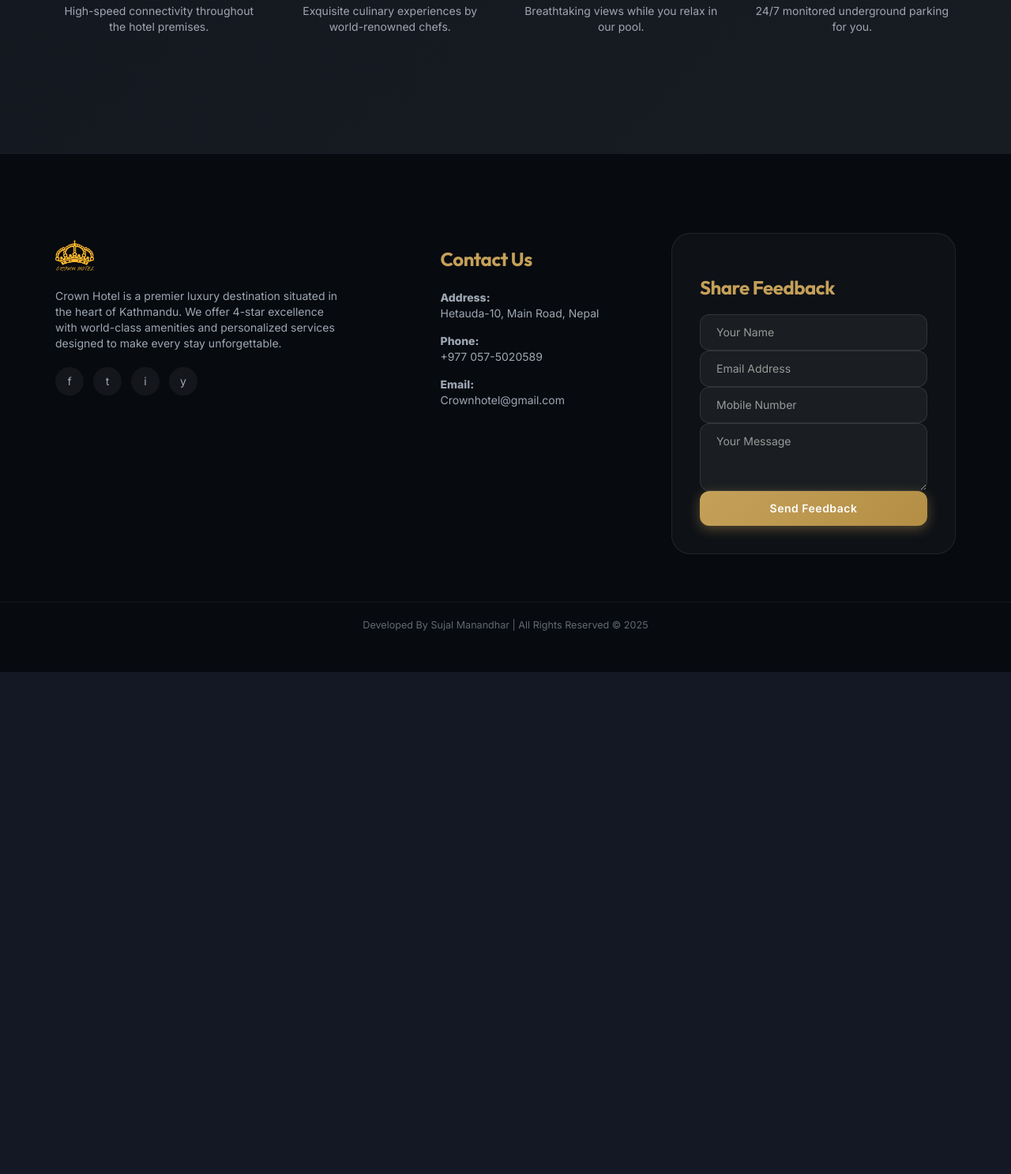
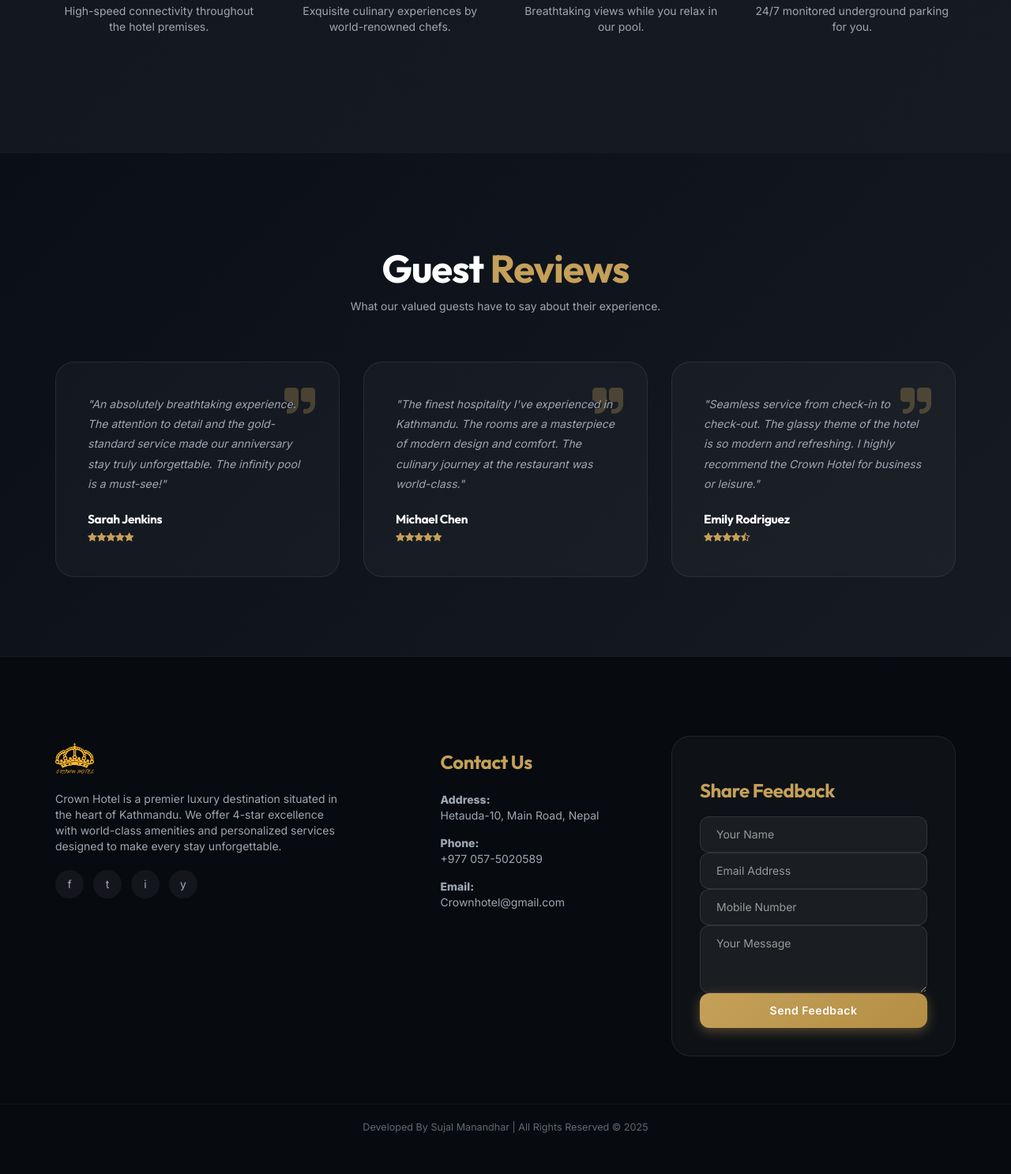
Before and after one commit to Sujal-Manandhar/Hotel-Management-System, a PHP site: page / in a window 1280 px wide. Shown: the part 2620-4107 px from the top of the page at 79% size. Before the commit the page ends 3471 px from the top, so only its background shows below. Run offline with PHP 8.4, Linux system fonts and the light colour scheme; a user stored in the database is signed in; data comes from the database, SQL or seed files in the repository.

Commit message:
Add Customer Reviews section with professional styling and motion

```diff
--- a/css/style.css
+++ b/css/style.css
@@ -372,3 +372,58 @@ h1 {
   opacity: 1;
   transform: translateY(0);
 }
+
+/* Customer Review Styles */
+.reviews-section {
+  padding: 100px 0;
+  background: var(--bg-gradient);
+}
+
+.review-card {
+  background: var(--glass-bg);
+  border: 1px solid var(--glass-border);
+  border-radius: 24px;
+  padding: 40px;
+  height: 100%;
+  transition: all 0.4s ease;
+  position: relative;
+}
+
+.review-card:hover {
+  transform: translateY(-10px);
+  border-color: var(--primary-color);
+}
+
+.review-quote {
+  font-size: 3em;
+  color: var(--primary-color);
+  opacity: 0.3;
+  position: absolute;
+  top: 20px;
+  right: 30px;
+}
+
+.review-text {
+  font-style: italic;
+  line-height: 1.8;
+  color: var(--text-secondary);
+  margin-bottom: 25px;
+}
+
+.review-author {
+  display: flex;
+  align-items: center;
+  gap: 15px;
+}
+
+.author-info h4 {
+  margin: 0;
+  color: #fff;
+  font-size: 1.1em;
+}
+
+.star-rating {
+  color: var(--primary-color);
+  font-size: 0.9em;
+  margin-top: 5px;
+}
--- a/index.php
+++ b/index.php
@@ -140,6 +140,67 @@ include 'connection.php';
 </div>
 <!-- Features Section End -->
 
+<!-- Customer Reviews Section Start -->
+<div class="container-fluid reviews-section reveal">
+  <div class="container">
+    <div class="text-center">
+      <h2 class="section-title">Guest <span style="color:var(--primary-color)">Reviews</span></h2>
+      <p style="color:var(--text-secondary); margin-bottom: 60px;">What our valued guests have to say about their experience.</p>
+    </div>
+
+    <div class="row">
+      <!-- Review 1 -->
+      <div class="col-sm-4">
+        <div class="review-card">
+          <div class="review-quote"><i class="fa fa-quote-right"></i></div>
+          <p class="review-text">"An absolutely breathtaking experience. The attention to detail and the gold-standard service made our anniversary stay truly unforgettable. The infinity pool is a must-see!"</p>
+          <div class="review-author">
+            <div class="author-info">
+              <h4>Sarah Jenkins</h4>
+              <div class="star-rating">
+                <i class="fa fa-star"></i><i class="fa fa-star"></i><i class="fa fa-star"></i><i class="fa fa-star"></i><i class="fa fa-star"></i>
+              </div>
+            </div>
+          </div>
+        </div>
+      </div>
+
+      <!-- Review 2 -->
+      <div class="col-sm-4">
+        <div class="review-card">
+          <div class="review-quote"><i class="fa fa-quote-right"></i></div>
+          <p class="review-text">"The finest hospitality I've experienced in Kathmandu. The rooms are a masterpiece of modern design and comfort. The culinary journey at the restaurant was world-class."</p>
+          <div class="review-author">
+            <div class="author-info">
+              <h4>Michael Chen</h4>
+              <div class="star-rating">
+                <i class="fa fa-star"></i><i class="fa fa-star"></i><i class="fa fa-star"></i><i class="fa fa-star"></i><i class="fa fa-star"></i>
+              </div>
+            </div>
+          </div>
+        </div>
+      </div>
+
+      <!-- Review 3 -->
+      <div class="col-sm-4">
+        <div class="review-card">
+          <div class="review-quote"><i class="fa fa-quote-right"></i></div>
+          <p class="review-text">"Seamless service from check-in to check-out. The glassy theme of the hotel is so modern and refreshing. I highly recommend the Crown Hotel for business or leisure."</p>
+          <div class="review-author">
+            <div class="author-info">
+              <h4>Emily Rodriguez</h4>
+              <div class="star-rating">
+                <i class="fa fa-star"></i><i class="fa fa-star"></i><i class="fa fa-star"></i><i class="fa fa-star"></i><i class="fa fa-star-half-o"></i>
+              </div>
+            </div>
+          </div>
+        </div>
+      </div>
+    </div>
+  </div>
+</div>
+<!-- Customer Reviews Section End -->
+
 <script>
 function reveal() {
   var reveals = document.querySelectorAll(".reveal");
```
